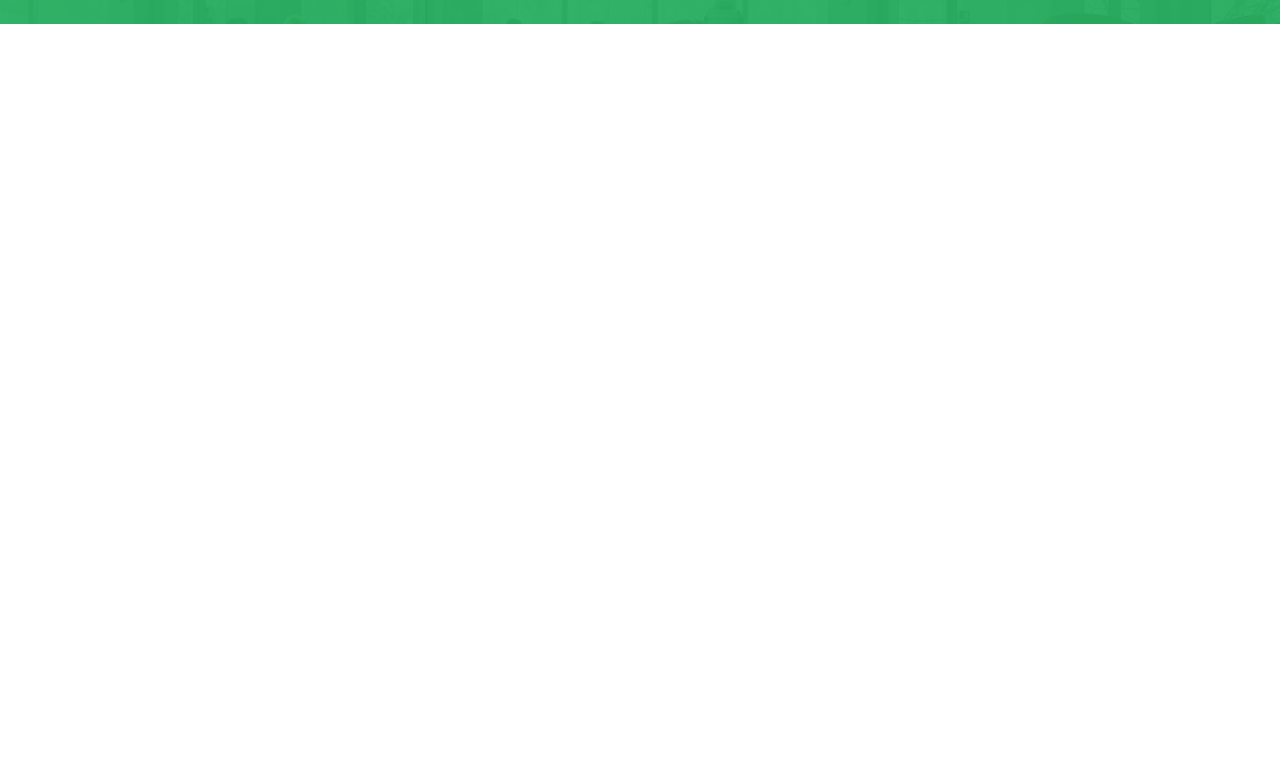
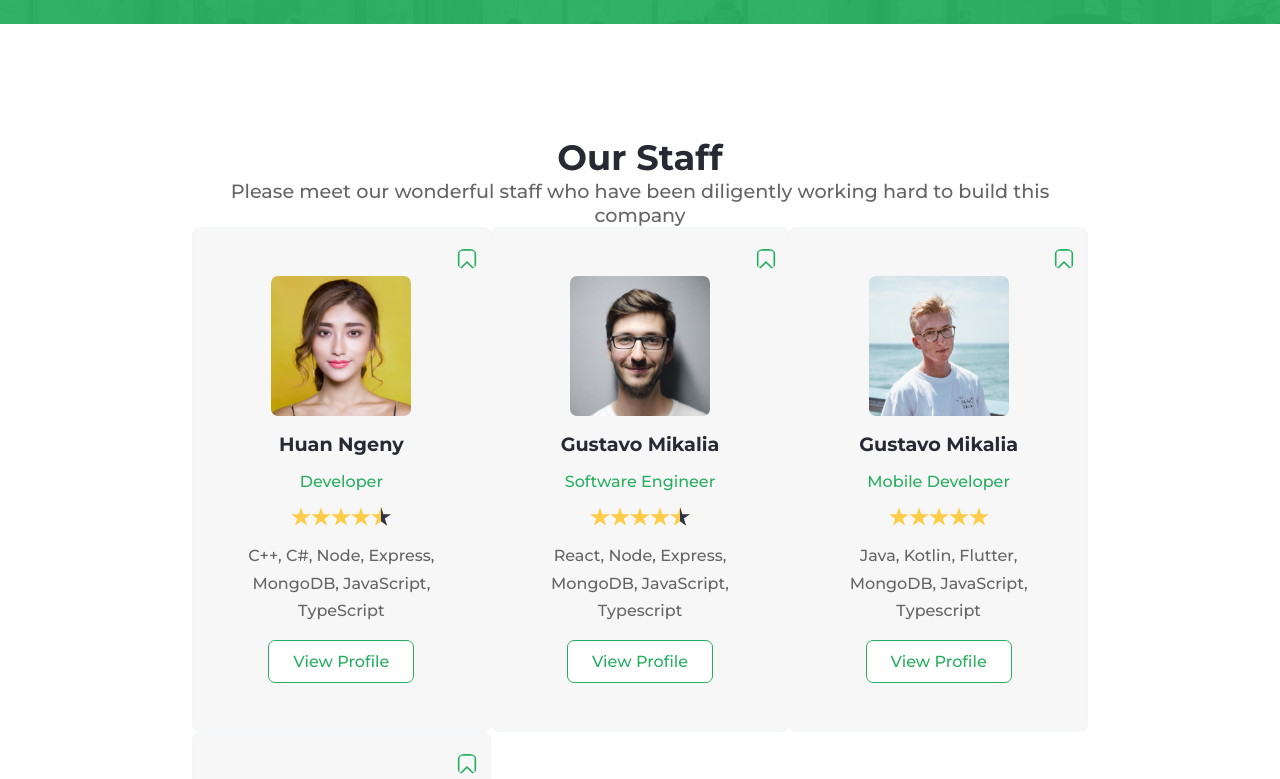
Before and after one commit to collinskchirchir/react-jobs-site-project, a React (Create React App) app: page / in a window 1280 px wide. Shown: the part 4000-4779 px from the top of the page. Before the commit the page ends 4024 px from the top, so only its background shows below. Built offline with nearby package versions, Linux system fonts and the light colour scheme.

Commit message:
Staff Section

```diff
--- a/src/App.js
+++ b/src/App.js
@@ -2,6 +2,7 @@ import Header from "./components/Header";
 import SectionCategory from "./components/SectionCategory";
 import SectionDownload from "./components/SectionDownload";
 import SectionJobs from "./components/SectionJobs";
+import SectionStaff from "./components/SectionStaff";
 
 
 function App() {
@@ -11,6 +12,7 @@ function App() {
       <SectionCategory />
       <SectionJobs />
       <SectionDownload />
+      <SectionStaff />
     </div>
   );
 }
--- /dev/null
+++ b/src/components/SectionStaff.js
@@ -0,0 +1,74 @@
+import React from 'react'
+import styled from 'styled-components'
+import { InnerLayout } from '../Layouts';
+import Title from './Title';
+import StaffCard from './StaffCard';
+import avatar1 from '../img/avatar1.png';
+import avatar2 from '../img/avatar2.png';
+import avatar3 from '../img/avatar3.png';
+import avatar4 from '../img/avatar4.png';
+import star from '../img/star.svg';
+import star_half from '../img/star_half.svg';
+import bookmark from '../img/bookmark.svg';
+
+
+function SectionStaff() {
+  return (
+    <SectionStaffStyled>
+      <InnerLayout>
+        <div className='title-con'>
+          <Title
+            name={'Our Staff'}
+            para={'Please meet our wonderful staff who have been diligently working hard to build this company'}
+          />
+        </div>
+        <div className='staff-cards'>
+          <StaffCard
+            img={avatar1}
+            bookmark={bookmark}
+            name={'Huan Ngeny'}
+            tit={'Developer'}
+            rating={star}
+            rating_half={star_half}
+            stack={'C++, C#, Node, Express, MongoDB, JavaScript, TypeScript'}
+          />
+          <StaffCard
+            img={avatar2}
+            bookmark={bookmark}
+            name={'Gustavo Mikalia'}
+            tit={'Software Engineer'}
+            rating={star}
+            rating_half={star_half}
+            stack={'React, Node, Express, MongoDB, JavaScript, Typescript'}
+          />
+          <StaffCard
+            img={avatar3}
+            bookmark={bookmark}
+            name={'Gustavo Mikalia'}
+            tit={'Mobile Developer'}
+            rating={star}
+            rating_half={star}
+            stack={'Java, Kotlin, Flutter, MongoDB, JavaScript, Typescript'}
+          />
+          <StaffCard
+            img={avatar4}
+            bookmark={bookmark}
+            name={'Sunil Patel'}
+            tit={'3d Artist'}
+            rating={star}
+            rating_half={star}
+            stack={'Autodesk Maya, Blender, Arnold, JavaScript, Python'}
+          />
+        </div>
+      </InnerLayout>
+    </SectionStaffStyled>
+  )
+}
+
+const SectionStaffStyled = styled.section`
+  .staff-cards{
+    display: grid;
+    grid-template-columns: repeat(auto-fill, minmax(250px, 1fr))
+  }
+`;
+export default SectionStaff
--- /dev/null
+++ b/src/components/StaffCard.js
@@ -0,0 +1,98 @@
+import React from 'react'
+import styled from 'styled-components'
+
+function StaffCard({ img, bookmark, name, tit, rating, rating_half, stack }) {
+  return (
+    <StaffCardStyled>
+      <div className='s-card-con'>
+        <img className='bookmark' src={bookmark} alt='' />
+        <img src={img} alt='' />
+        <h4>{name}</h4>
+        <p className='title'>{tit}</p>
+        <div className='rating-con'>
+          <img src={rating} alt="" />
+          <img src={rating} alt="" />
+          <img src={rating} alt="" />
+          <img src={rating} alt="" />
+          <img src={rating_half} alt="" />
+        </div>
+        <p className='stack'>{stack}</p>
+        <div className='btn-profile'>
+          View Profile
+        </div>
+      </div>
+    </StaffCardStyled>
+  )
+}
+
+const StaffCardStyled = styled.section`
+  position: relative;
+  background-color: #f7f7f7;
+  border-radius: 7px;
+  transition: all 0.4s ease-in-out;
+  border: 1px solid #f4f7f7;
+  .bookmark{
+    position: absolute;
+    top: 1.3rem;
+    right: .8rem;
+    width: 20px !important;
+  }
+  &:hover{
+    transition: all 0.4s ease-in-out;
+    background-color: #fff;
+    border: 1px solid #F4F7F7;
+    transform: translateY(-5px);
+    box-shadow: 0px 5px 20px rgba(0,0,0,0.02);
+  }
+  .s-card-con{
+    padding: 3rem 2.5rem;
+    display: flex;
+    align-items: center;
+    justify-content: center;
+    flex-direction: column;
+    img{
+      width: 140px;
+      border-radius: 7px;
+      margin-bottom: 1rem;
+    }
+    h4{
+      color: var(--color-dark);
+      padding-bottom: 1rem;
+    }
+    .title{
+      color: var(--color-primary);
+      padding-bottom: 1rem;
+      font-size: 1rem;
+    }
+    .rating-con{
+      display: flex;
+      img{
+        width: 20px;
+      }
+    }
+    .stack{
+      font-size: 1rem;
+      line-height: 1.7rem;
+      padding-bottom: 1rem;
+      text-align: center;
+    }
+    .btn-profile{
+      cursor: pointer;
+      color: var(--color-primary);
+      background-color: #fff;
+      font-weight: 500;
+      padding: .7rem 1.5rem;
+      font-size: 1rem;
+      transition: all .4s ease-in-out;
+      border: 1px solid var(--color-primary);
+      border-radius: 7px;
+      &:hover{
+        background-color: var(--color-primary);
+        color: #fff;
+      }
+
+
+    }
+  }
+`;
+export default StaffCard
```
